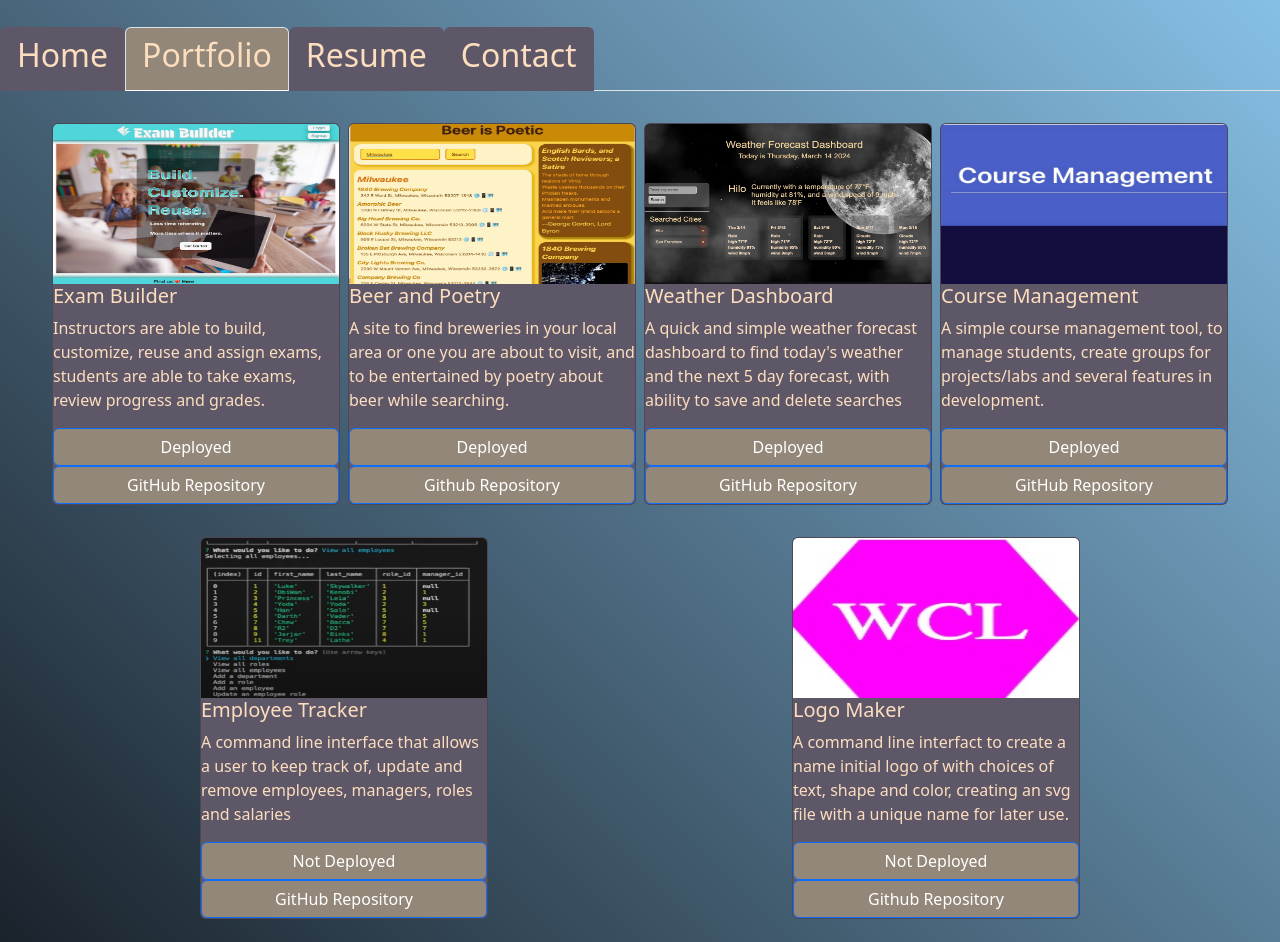
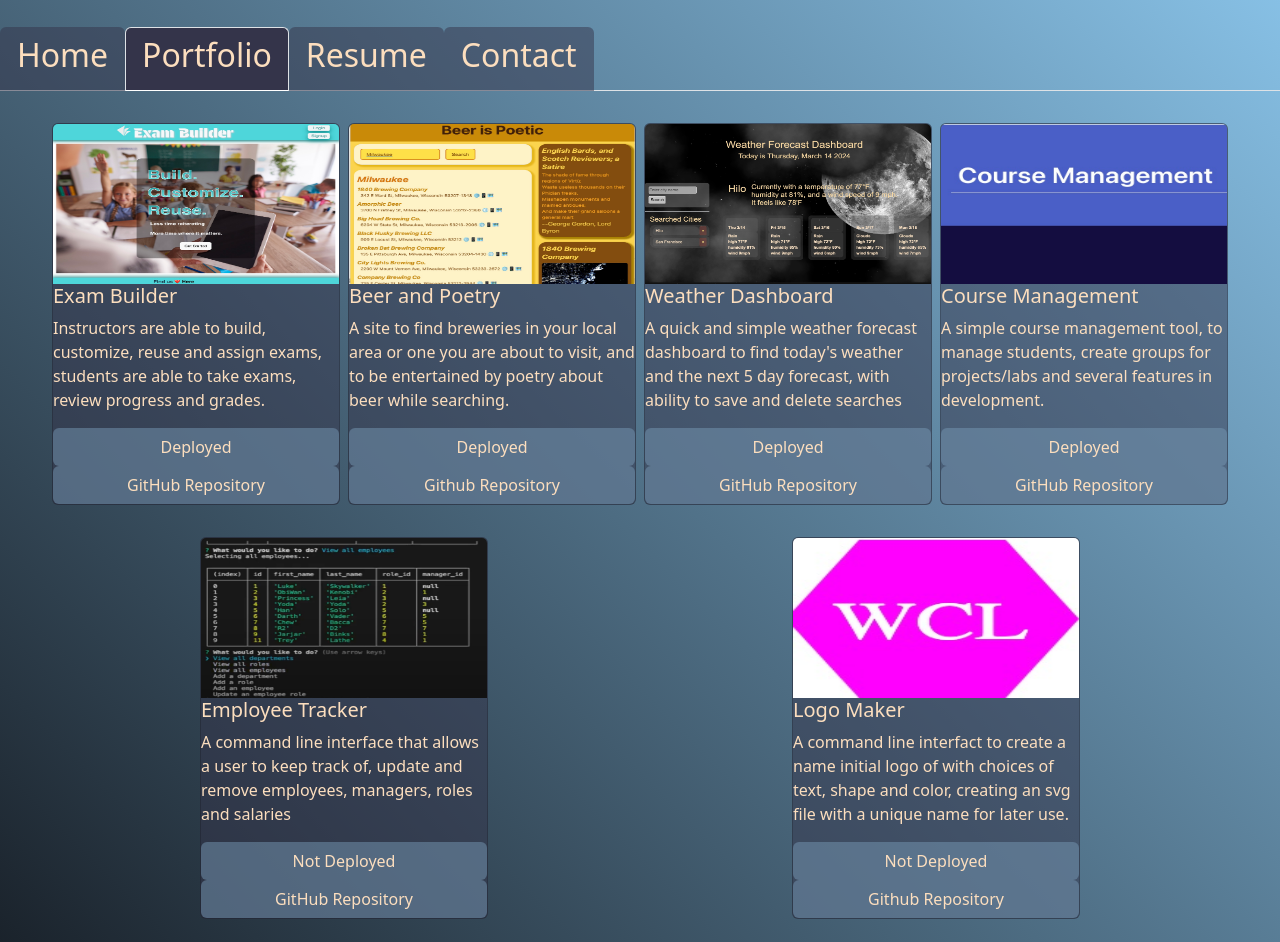
Before and after one commit to TreyLathe/WCL3Portfolio, a React (Vite) app: page /Portfolio in a window 1280 px wide. Shown: the part 90-1032 px from the top of the page. Built offline with nearby package versions, Linux system fonts and the light colour scheme.

Commit message:
changed styling and colors

```diff
--- a/src/components/NavTabs.jsx
+++ b/src/components/NavTabs.jsx
@@ -9,7 +9,7 @@ function NavTabs() {
         <Link
           to="/"
           className={currentPage === '/' ? 'nav-link active' : 'nav-link'}
-          style={currentPage === '/' ? { color: "#FCDEBE", backgroundColor: '#928779'} : { color: "#FCDEBE", backgroundColor: '#5E5768' }}
+          style={currentPage === '/' ? { color: "#FCDEBE", backgroundColor: '#34344A'} : { color: "#FCDEBE", backgroundColor: 'rgba(52, 52, 74, 0.5)' }}
         >
           <h2>Home</h2>
         </Link>
@@ -19,7 +19,7 @@ function NavTabs() {
         <Link
           to="/Portfolio"
           className={currentPage === '/Portfolio' ? 'nav-link active' : 'nav-link'}
-          style={currentPage === '/Portfolio' ? { color: "#FCDEBE", backgroundColor: '#928779' } : { color: "#FCDEBE", backgroundColor: '#5E5768' }}
+          style={currentPage === '/Portfolio' ? { color: "#FCDEBE", backgroundColor: '#34344A' } : { color: "#FCDEBE", backgroundColor: 'rgba(52, 52, 74, 0.5)' }}
         >
           <h2>Portfolio</h2>
         </Link>
@@ -29,7 +29,7 @@ function NavTabs() {
         <Link
           to="/Resume"
           className={currentPage === '/Resume' ? 'nav-link active' : 'nav-link'}
-          style={currentPage === '/Resume' ? { color: "#FCDEBE", backgroundColor: '#928779' } : { color: "#FCDEBE", backgroundColor: '#5E5768' }}
+          style={currentPage === '/Resume' ? { color: "#FCDEBE", backgroundColor: '#34344A' } : { color: "#FCDEBE", backgroundColor: 'rgba(52, 52, 74, 0.5)' }}
         >
           <h2>Resume</h2>
         </Link>
@@ -39,7 +39,7 @@ function NavTabs() {
         <Link
           to="/Contact"
           className={currentPage === '/Contact' ? 'nav-link active' : 'nav-link'}
-          style={currentPage === '/Contact' ? { color: "#FCDEBE", backgroundColor: '#928779' } : { color: "#FCDEBE", backgroundColor: '#5E5768' }}
+          style={currentPage === '/Contact' ? { color: "#FCDEBE", backgroundColor: '#34344A' } : { color: "#FCDEBE", backgroundColor: 'rgba(52, 52, 74, 0.5)' }}
         >
           <h2>Contact</h2>
         </Link>
--- a/src/pages/Portfolio.jsx
+++ b/src/pages/Portfolio.jsx
@@ -8,53 +8,53 @@ import exambuilder from "../assets/images/exambuilder.jpg";
 export default function Portfolio() {
   return (
     <div style={{ display: 'flex', flexWrap: 'wrap', justifyContent: 'space-around', margin: '2rem', }}>
-      <div className="card" style={{ width: "18rem", color: "#FCDEBE",marginBottom: "2rem", backgroundColor: "#5E5768" }}>
+      <div className="card" style={{ width: "18rem", color: "#FCDEBE",marginBottom: "2rem", backgroundColor: "rgba(52, 52, 74, 0.5)" }}>
         <img className="card-img-top" src= {exambuilder} alt="Card image cap" style={{ height: "160px" }}></img>
         <h5 className="card-title">Exam Builder</h5>
         <p className="card-text">Instructors are able to build, customize, reuse and assign exams, students are able to take exams, review progress and grades.</p>
-        <a href="https://exam-builder.onrender.com" className="btn btn-primary" style={{ backgroundColor: "#928779"}}>Deployed</a>
-        <a href="https://github.com/JessicaDubina/exam-builder" className="btn btn-primary" style={{ backgroundColor: "#928779"}}>GitHub Repository</a>
+        <a href="https://exam-builder.onrender.com" className="btn" style={{ backgroundColor: "rgba(118, 152, 179, 0.5)", color: "#FCDEBE" }}>Deployed</a>
+        <a href="https://github.com/JessicaDubina/exam-builder" className="btn" style={{ backgroundColor: "rgba(118, 152, 179, 0.5)", color: "#FCDEBE" }}>GitHub Repository</a>
       </div>
 
 
-      <div className="card" style={{ width: "18rem", color: "#FCDEBE", marginBottom: "2rem", backgroundColor: "#5E5768" }}>
+      <div className="card" style={{ width: "18rem", color: "#FCDEBE", marginBottom: "2rem", backgroundColor: "rgba(52, 52, 74, 0.5)" }}>
         <img className="card-img-top" src= {BeerPoetry} alt="Beer is Poetic" style={{ height: "160px" }}></img>
         <h5 className="card-title">Beer and Poetry</h5>
         <p className="card-text">A site to find breweries in your local area or one you are about to visit, and to be entertained by poetry about beer while searching.</p>
-        <a href="https://jonsantosdev.github.io/beer-is-poetic/" className="btn btn-primary" style={{ backgroundColor: "#928779"}}>Deployed</a>
-        <a href="https://github.com/jonsantosdev/beer-is-poetic" className="btn btn-primary" style={{ backgroundColor: "#928779"}}>Github Repository</a>
+        <a href="https://jonsantosdev.github.io/beer-is-poetic/" className="btn" style={{ backgroundColor: "rgba(118, 152, 179, 0.5)", color: "#FCDEBE"}}>Deployed</a>
+        <a href="https://github.com/jonsantosdev/beer-is-poetic" className="btn" style={{ backgroundColor: "rgba(118, 152, 179, 0.5)", color: "#FCDEBE"}}>Github Repository</a>
       </div>
 
-      <div className="card" style={{ width: "18rem",color: "#FCDEBE", marginBottom: "2rem", backgroundColor: "#5E5768" }}>
+      <div className="card" style={{ width: "18rem",color: "#FCDEBE", marginBottom: "2rem", backgroundColor: "rgba(52, 52, 74, 0.5)" }}>
         <img className="card-img-top" src= {WeatherDashboard} alt="Card image cap" style={{ height: "160px" }}></img>
         <h5 className="card-title">Weather Dashboard</h5>
         <p className="card-text">A quick and simple weather forecast dashboard to find today's weather and the next 5 day forecast, with ability to save and delete searches</p>
-        <a href="https://treylathe.github.io/weatherDashboardMod6/" className="btn btn-primary" style={{ backgroundColor: "#928779"}}>Deployed</a>
-        <a href="https://github.com/TreyLathe/weatherDashboardMod6" className="btn btn-primary" style={{ backgroundColor: "#928779"}}>GitHub Repository</a>
+        <a href="https://moonweatherdash.netlify.app" className="btn" style={{ backgroundColor: "rgba(118, 152, 179, 0.5)", color: "#FCDEBE"}}>Deployed</a>
+        <a href="https://github.com/TreyLathe/WeatherDashboard" className="btn" style={{ backgroundColor: "rgba(118, 152, 179, 0.5)", color: "#FCDEBE"}}>GitHub Repository</a>
       </div>
 
-      <div className="card" style={{ width: "18rem",color: "#FCDEBE", marginBottom: "2rem", backgroundColor: "#5E5768"}}>
+      <div className="card" style={{ width: "18rem",color: "#FCDEBE", marginBottom: "2rem", backgroundColor: "rgba(52, 52, 74, 0.5)"}}>
         <img className="card-img-top" src= {CourseLogo} alt="course logo" style={{ height: "160px" }}></img>
         <h5 className="card-title">Course Management</h5>
         <p className="card-text">A simple course management tool, to manage students, create groups for projects/labs and several features in development.</p>
-        <a href="https://coursemanagement-9c13757a824b.herokuapp.com/" className="btn btn-primary" style={{ backgroundColor: "#928779"}}>Deployed</a>
-        <a href="https://github.com/TreyLathe/teams_problem_solution/" className="btn btn-primary" style={{ backgroundColor: "#928779"}}>GitHub Repository</a>
+        <a href="https://coursemanagement-9c13757a824b.herokuapp.com/" className="btn" style={{ backgroundColor: "rgba(118, 152, 179, 0.5)", color: "#FCDEBE"}}>Deployed</a>
+        <a href="https://github.com/TreyLathe/teams_problem_solution/" className="btn" style={{ backgroundColor: "rgba(118, 152, 179, 0.5)", color: "#FCDEBE"}}>GitHub Repository</a>
       </div>
 
-      <div className="card" style={{ width: "18rem",color: "#FCDEBE", marginBottom: "2rem", backgroundColor: "#5E5768" }}>
+      <div className="card" style={{ width: "18rem",color: "#FCDEBE", marginBottom: "2rem", backgroundColor: "rgba(52, 52, 74, 0.5)" }}>
         <img className="card-img-top" src= {EmployeeTracker} alt="Card image cap" style={{ height: "160px" }}></img>
         <h5 className="card-title">Employee Tracker</h5>
         <p className="card-text">A command line interface that allows a user to keep track of, update and remove employees, managers, roles and salaries</p>
-        <a href="#" className="btn btn-primary" style={{ backgroundColor: "#928779"}}>Not Deployed</a>
-        <a href="https://github.com/TreyLathe/employee-tracker-chal12" className="btn btn-primary" style={{ backgroundColor: "#928779"}}>GitHub Repository</a>
+        <a href="https://github.com/TreyLathe/employee-tracker-chal12" className="btn" style={{ backgroundColor: "rgba(118, 152, 179, 0.5)", color: "#FCDEBE"}}>Not Deployed</a>
+        <a href="https://github.com/TreyLathe/employee-tracker-chal12" className="btn" style={{ backgroundColor: "rgba(118, 152, 179, 0.5)", color: "#FCDEBE"}}>GitHub Repository</a>
       </div>
 
-      <div className="card" style={{ width: "18rem", color: "#FCDEBE",marginBottom: "2rem", backgroundColor: "#5E5768" }}>
+      <div className="card" style={{ width: "18rem", color: "#FCDEBE",marginBottom: "2rem", backgroundColor: "rgba(52, 52, 74, 0.5)" }}>
         <img className="card-img-top" src= {LogoMaker} alt="Card image cap" style={{ height: "160px" }}></img>
         <h5 className="card-title">Logo Maker</h5>
         <p className="card-text">A command line interfact to create a name initial logo of with choices of text, shape and color, creating an svg file with a unique name for later use.</p>
-        <a href="#" className="btn btn-primary" style={{ backgroundColor: "#928779"}}>Not Deployed</a>
-        <a href="https://github.com/TreyLathe/logo-creator" className="btn btn-primary" style={{ backgroundColor: "#928779"}}>Github Repository</a>
+        <a href="https://github.com/TreyLathe/logo-creator" className="btn" style={{ backgroundColor: "rgba(118, 152, 179, 0.5)", color: "#FCDEBE" }}>Not Deployed</a>
+        <a href="https://github.com/TreyLathe/logo-creator" className="btn" style={{ backgroundColor: "rgba(118, 152, 179, 0.5)", color: "#FCDEBE" }}>Github Repository</a>
       </div>
 
 
```
